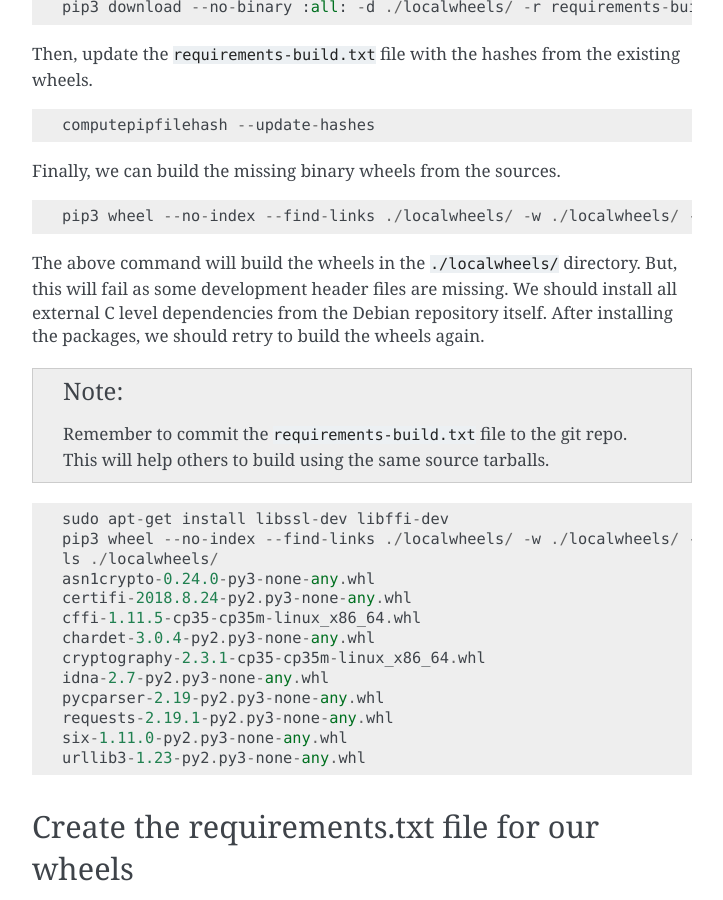
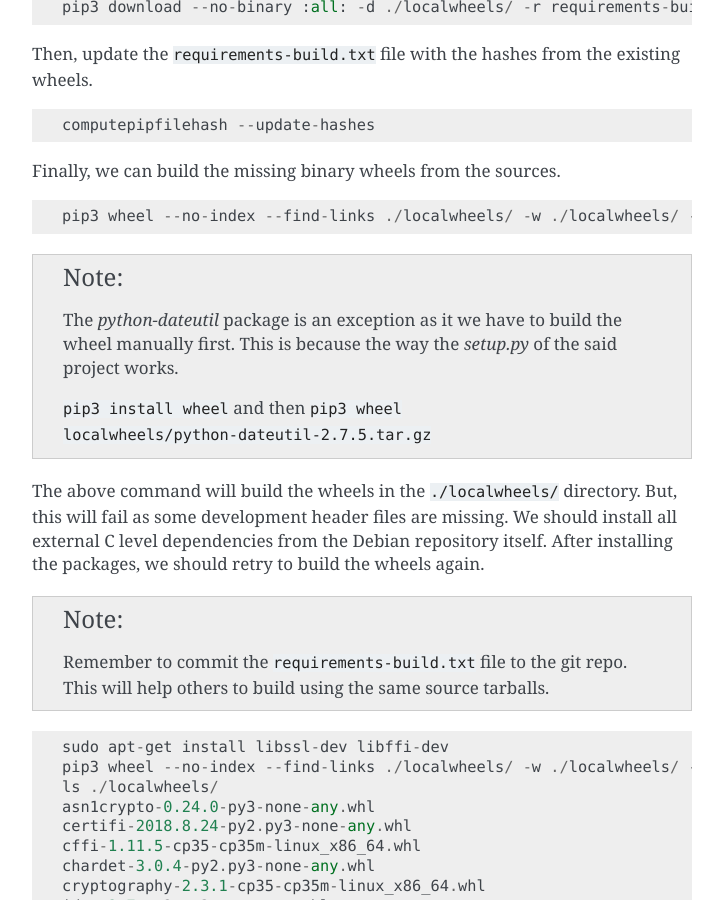
Before and after one commit to freedomofpress/securedrop-debian-packaging-guide, a Sphinx documentation site: the page built from docs/internalpackaging.rst, in a window 1280 px wide and 900 px high, scrolled down 996 px. Shown: the whole window, without its empty margins (388-1111 px from the left). Built offline with Sphinx 7.4.7, drawn with Linux system fonts in a browser that asks for light colours.

Commit message:
Updates with the exception for python-dateutil package

```diff
--- a/docs/debian101.rst
+++ b/docs/debian101.rst
@@ -243,7 +243,8 @@ Import points to remember for this file.
 
 - Double check the Build-Depends lines
 - Add all the Debian packages this package is depending on the ``Depends`` line
-
+- Please make sure to add all the native libraries this package is dependent on
+are in the ``Depends`` line.
 
 Editing the copyright file
 ---------------------------
--- a/docs/internalpackaging.rst
+++ b/docs/internalpackaging.rst
@@ -59,6 +59,11 @@ Finally, we can build the missing binary wheels from the sources.
 
     pip3 wheel --no-index --find-links ./localwheels/ -w ./localwheels/ -r requirements-build.txt
 
+
+.. note:: The `python-dateutil` package is an exception as it we have to build the wheel manually first. This is
+          because the way the `setup.py` of the said project works.
+
+          ``pip3 install wheel`` and then ``pip3 wheel localwheels/python-dateutil-2.7.5.tar.gz``
 
 
 The above command will build the wheels in the ``./localwheels/`` directory.
```
Also changed, not shown: other parts of docs/internalpackaging.rst (+1 -1 lines).
